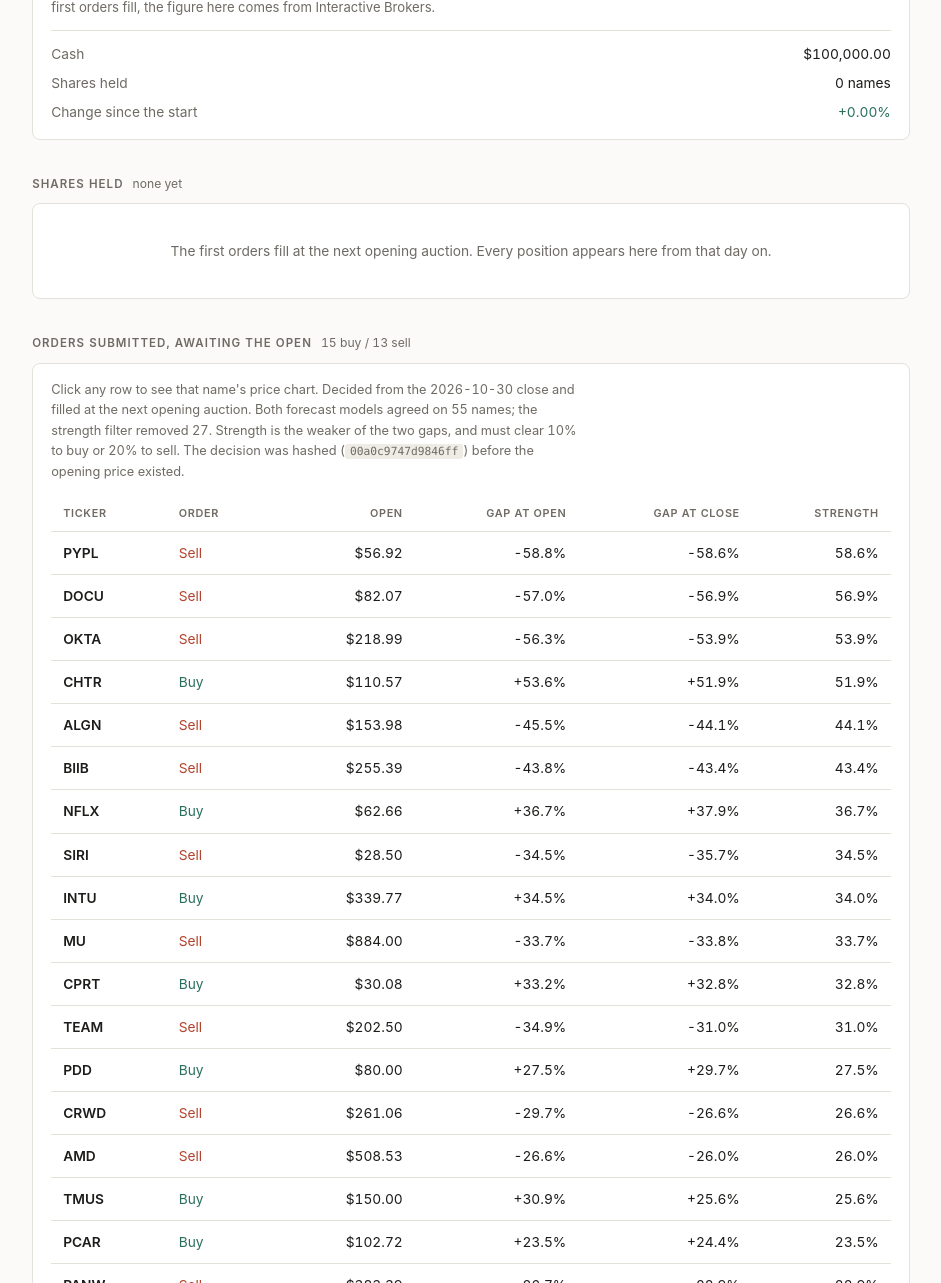
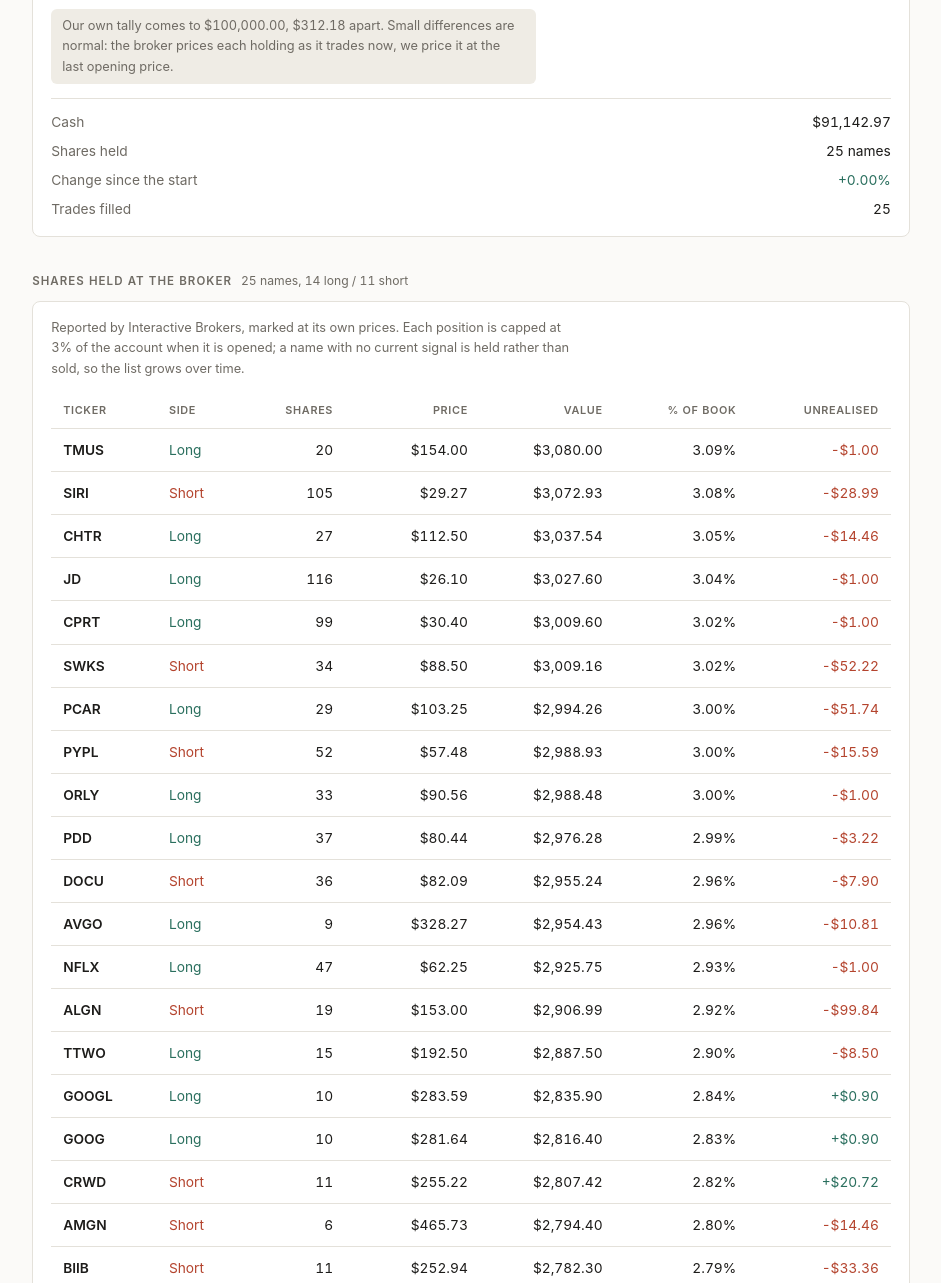
Before and after one commit to thomaskang08/nasdaq82-paper-trade, a plain HTML site: page index.html in a window 1280 px wide. Shown: the part 476-1759 px from the top of the page, without its empty margins (169-1110 px from the left). Drawn offline with Linux system fonts and the light colour scheme.

Commit message:
Brief for 2026-11-02

```diff
--- a/index.html
+++ b/index.html
@@ -99,24 +99,54 @@ tr.row-chart:focus-visible{outline:2px solid var(--ours);outline-offset:-2px}
 @media (prefers-reduced-motion:reduce){*{transition:none!important}}
 </style></head><body><main>
 <div class="hd"><h1>NASDAQ-82 Paper Trade</h1>
-<p class="sub">Updated Monday 02 November 2026 at 6:05 AM Pacific</p>
-<p class="stage wait">Orders are in with the broker and fill at the next opening auction.</p>
+<p class="sub">Updated Monday 02 November 2026 at 6:40 AM Pacific</p>
+<p class="stage done">Today's orders filled at the opening auction. Positions below are what the broker holds now.</p>
 </div>
 <section><h2>Account value</h2>
 <div class="chart"><div class="empty">No sessions yet. The curve starts after the first orders fill at tomorrow's open.</div></div></section>
 <section><h2>The account</h2>
 <div class="card lead">
-<p class="big">$100,000.00</p>
-<p class="src">Nothing has been bought or sold yet, so this is the starting balance. Once the first orders fill, the figure here comes from Interactive Brokers.</p>
+<p class="big">$99,687.82</p>
+<p class="src">At Interactive Brokers, as of 2026-11-02. Started at $100,000.</p>
+<p class="recon ok">Our own tally comes to $100,000.00, $312.18 apart. Small differences are normal: the broker prices each holding as it trades now, we price it at the last opening price.</p>
 <dl class="wide">
-<dt>Cash</dt><dd>$100,000.00</dd>
-<dt>Shares held</dt><dd>0 names</dd>
+<dt>Cash</dt><dd>$91,142.97</dd>
+<dt>Shares held</dt><dd>25 names</dd>
 <dt>Change since the start</dt><dd class="up">+0.00%</dd>
+<dt>Trades filled</dt><dd>25</dd>
 </dl></div></section>
-<section><h2>Shares held <span class="n">none yet</span></h2>
-<div class="block"><div class="empty">The first orders fill at the next opening auction. Every position appears here from that day on.</div></div>
+<section><h2>Shares held at the broker <span class="n">25 names, 14 long / 11 short</span></h2>
+<div class="block">
+<p class="note">Reported by Interactive Brokers, marked at its own prices. Each position is capped at 3% of the account when it is opened; a name with no current signal is held rather than sold, so the list grows over time.</p>
+<div class="scroll"><table><thead><tr><th>Ticker</th><th>Side</th><th>Shares</th><th>Price</th><th>Value</th><th>% of book</th><th>Unrealised</th></tr></thead><tbody>
+<tr><td>TMUS</td><td class="buy">Long</td><td>20</td><td>$154.00</td><td>$3,080.00</td><td>3.09%</td><td class="sell">-$1.00</td></tr>
+<tr><td>SIRI</td><td class="sell">Short</td><td>105</td><td>$29.27</td><td>$3,072.93</td><td>3.08%</td><td class="sell">-$28.99</td></tr>
+<tr><td>CHTR</td><td class="buy">Long</td><td>27</td><td>$112.50</td><td>$3,037.54</td><td>3.05%</td><td class="sell">-$14.46</td></tr>
+<tr><td>JD</td><td class="buy">Long</td><td>116</td><td>$26.10</td><td>$3,027.60</td><td>3.04%</td><td class="sell">-$1.00</td></tr>
+<tr><td>CPRT</td><td class="buy">Long</td><td>99</td><td>$30.40</td><td>$3,009.60</td><td>3.02%</td><td class="sell">-$1.00</td></tr>
+<tr><td>SWKS</td><td class="sell">Short</td><td>34</td><td>$88.50</td><td>$3,009.16</td><td>3.02%</td><td class="sell">-$52.22</td></tr>
+<tr><td>PCAR</td><td class="buy">Long</td><td>29</td><td>$103.25</td><td>$2,994.26</td><td>3.00%</td><td class="sell">-$51.74</td></tr>
+<tr><td>PYPL</td><td class="sell">Short</td><td>52</td><td>$57.48</td><td>$2,988.93</td><td>3.00%</td><td class="sell">-$15.59</td></tr>
+<tr><td>ORLY</td><td class="buy">Long</td><td>33</td><td>$90.56</td><td>$2,988.48</td><td>3.00%</td><td class="sell">-$1.00</td></tr>
+<tr><td>PDD</td><td class="buy">Long</td><td>37</td><td>$80.44</td><td>$2,976.28</td><td>2.99%</td><td class="sell">-$3.22</td></tr>
+<tr><td>DOCU</td><td class="sell">Short</td><td>36</td><td>$82.09</td><td>$2,955.24</td><td>2.96%</td><td class="sell">-$7.90</td></tr>
+<tr><td>AVGO</td><td class="buy">Long</td><td>9</td><td>$328.27</td><td>$2,954.43</td><td>2.96%</td><td class="sell">-$10.81</td></tr>
+<tr><td>NFLX</td><td class="buy">Long</td><td>47</td><td>$62.25</td><td>$2,925.75</td><td>2.93%</td><td class="sell">-$1.00</td></tr>
+<tr><td>ALGN</td><td class="sell">Short</td><td>19</td><td>$153.00</td><td>$2,906.99</td><td>2.92%</td><td class="sell">-$99.84</td></tr>
+<tr><td>TTWO</td><td class="buy">Long</td><td>15</td><td>$192.50</td><td>$2,887.50</td><td>2.90%</td><td class="sell">-$8.50</td></tr>
+<tr><td>GOOGL</td><td class="buy">Long</td><td>10</td><td>$283.59</td><td>$2,835.90</td><td>2.84%</td><td class="buy">+$0.90</td></tr>
+<tr><td>GOOG</td><td class="buy">Long</td><td>10</td><td>$281.64</td><td>$2,816.40</td><td>2.83%</td><td class="buy">+$0.90</td></tr>
+<tr><td>CRWD</td><td class="sell">Short</td><td>11</td><td>$255.22</td><td>$2,807.42</td><td>2.82%</td><td class="buy">+$20.72</td></tr>
+<tr><td>AMGN</td><td class="sell">Short</td><td>6</td><td>$465.73</td><td>$2,794.40</td><td>2.80%</td><td class="sell">-$14.46</td></tr>
+<tr><td>BIIB</td><td class="sell">Short</td><td>11</td><td>$252.94</td><td>$2,782.30</td><td>2.79%</td><td class="sell">-$33.36</td></tr>
+<tr><td>INTU</td><td class="buy">Long</td><td>8</td><td>$343.00</td><td>$2,744.00</td><td>2.75%</td><td class="buy">+$15.40</td></tr>
+<tr><td>OKTA</td><td class="sell">Short</td><td>13</td><td>$208.00</td><td>$2,704.00</td><td>2.71%</td><td class="sell">-$1.06</td></tr>
+<tr><td>MU</td><td class="sell">Short</td><td>3</td><td>$895.84</td><td>$2,687.52</td><td>2.70%</td><td class="sell">-$4.36</td></tr>
+<tr><td>TEAM</td><td class="sell">Short</td><td>14</td><td>$191.00</td><td>$2,674.00</td><td>2.68%</td><td class="sell">-$1.06</td></tr>
+<tr><td>MELI</td><td class="buy">Long</td><td>1</td><td>$1,650.00</td><td>$1,650.00</td><td>1.66%</td><td class="buy">+$2.46</td></tr>
+</tbody></table></div></div>
 </section>
-<section><h2>Orders submitted, awaiting the open <span class="n">15 buy / 13 sell</span></h2>
+<section><h2>Orders filled at today's open <span class="n">15 buy / 13 sell</span></h2>
 <div class="block">
 <p class="note">Click any row to see that name's price chart. Decided from the 2026-10-30 close and filled at the next opening auction. Both forecast models agreed on 55 names; the strength filter removed 27. Strength is the weaker of the two gaps, and must clear 10% to buy or 20% to sell. The decision was hashed (<code>00a0c9747d9846ff</code>) before the opening price existed.</p>
 <div class="scroll"><table><thead><tr><th>Ticker</th><th>Order</th><th>Open</th><th>Gap at open</th><th>Gap at close</th><th>Strength</th></tr></thead><tbody>
```
